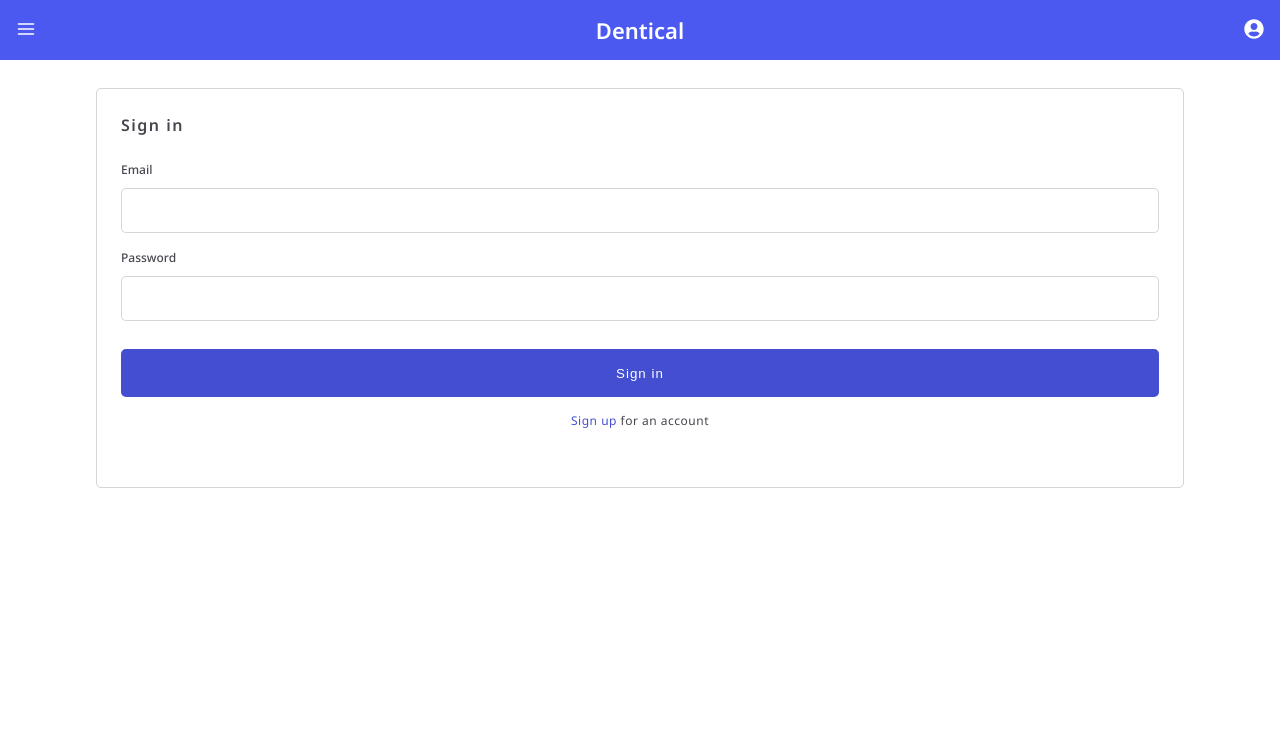
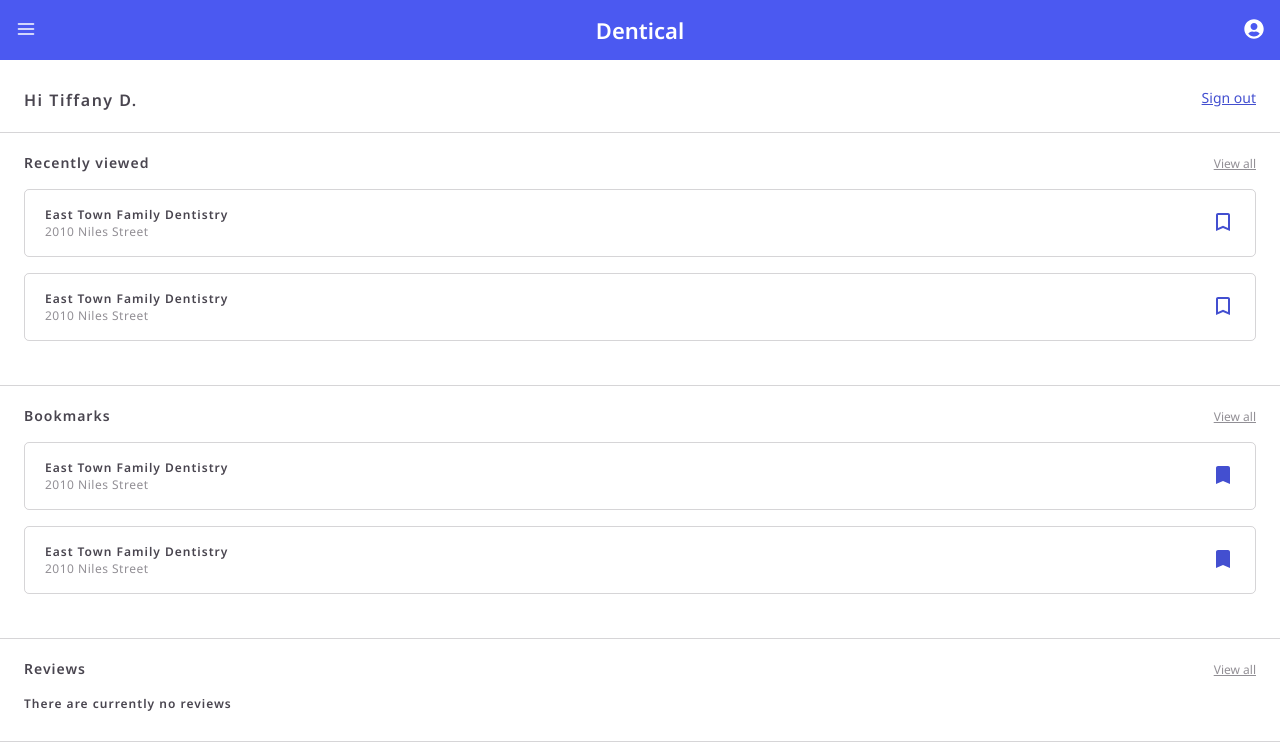
Before and after one commit to ding-09/dentical-app, a React (Create React App) app: page /signin in a window 1280 px wide. Shown: the top 750 px of the page. Built offline with nearby package versions, Linux system fonts and the light colour scheme; sample sign-in values are in the browser's storage.

Commit message:
added auth context and localStorage functions to sign in and sign out users

```diff
--- a/package.json
+++ b/package.json
@@ -3,10 +3,13 @@
   "version": "0.1.0",
   "private": true,
   "dependencies": {
+    "@react-google-maps/api": "^2.13.1",
     "@testing-library/jest-dom": "^5.16.5",
     "@testing-library/react": "^13.4.0",
     "@testing-library/user-event": "^13.5.0",
     "axios": "^0.27.2",
+    "dexie": "^3.2.2",
+    "dexie-react-hooks": "^1.1.1",
     "react": "^18.2.0",
     "react-dom": "^18.2.0",
     "react-icons": "^4.4.0",
--- a/src/App.js
+++ b/src/App.js
@@ -1,6 +1,6 @@
-import React from 'react';
+import React, { useEffect } from 'react';
 import { BrowserRouter, Routes, Route } from 'react-router-dom';
-
+import { useLoadScript } from '@react-google-maps/api';
 // components
 import Header from './components/header';
 
@@ -13,26 +13,33 @@ import SignUp from './pages/sign-up';
 import Profile from './pages/profile';
 
 // context
-import { AuthProvider } from './providers/AuthProvider';
+import { useAuth } from './providers/AuthProvider';
 
+// const libraries = ['places'];
 const App = () => {
+  // Google Maps API script loader
+  // const { isLoaded } = useLoadScript({
+  //   googleMapsApiKey: process.env.REACT_APP_API_KEY,
+  //   libraries,
+  // });
+
+  // use authContect
+  const auth = useAuth();
   return (
-    <AuthProvider>
     <BrowserRouter>
       <Header />
       <main>
         <Routes>
           <Route path='/' element={<Home />} />
           <Route path='results' element={<SearchResults />} />
-            <Route path='dentists' element={<SearchResults />}/>
+          <Route path='dentists' element={<SearchResults />} />
           <Route path='dentist/:id' element={<Details />} />
-            <Route path='signin' element={<SignIn />} />
+          <Route path='signin' element={auth.user ? <Profile /> : <SignIn />} />
           <Route path='signup' element={<SignUp />} />
           <Route path='profile' element={<Profile />} />
         </Routes>
       </main>
     </BrowserRouter>
-    </AuthProvider>
   );
 };
 
--- a/src/components/form/Form.jsx
+++ b/src/components/form/Form.jsx
@@ -3,15 +3,25 @@ import { StyledForm } from './style';
 import axios from 'axios';
 import { useNavigate } from 'react-router-dom';
 import { useForm } from '../../hooks/useForm';
+import { useAuth } from '../../providers/AuthProvider';
+import { signInUser } from '../../utils/user';
 
 const Form = ({ inputs, btnText, action }) => {
   let navigate = useNavigate();
+  const { setUser } = useAuth();
 
   const handleSubmit = async (e) => {
     e.preventDefault();
     try {
-      let res = await axios.post(`http://localhost:8000/${action}`, values)
-      console.log(res.data)
+      let res = await axios.post(`http://localhost:8000/${action}`, values);
+      // update context
+      setUser(res.data);
+
+      // update localStorage
+      signInUser(res.data.name, res.data.token);
+
+      // navigate to profile page
+      navigate('/profile');
     } catch (e) {
       console.log(e);
     }
--- a/src/components/header/Header.jsx
+++ b/src/components/header/Header.jsx
@@ -8,7 +8,10 @@ import { StyledHeader } from './style';
 import { FiMenu } from 'react-icons/fi';
 import { FaUserCircle } from 'react-icons/fa';
 
+import { useAuth } from '../../providers/AuthProvider';
+
 const Header = () => {
+  const { user } = useAuth();
   return (
     <StyledHeader>
       <button>
@@ -17,7 +20,7 @@ const Header = () => {
       <Link to='/'>
         <h1>Dentical</h1>
       </Link>
-      <Link to='signin'>
+      <Link to={user ? 'profile' : 'signin'}>
         <FaUserCircle />
       </Link>
     </StyledHeader>
--- a/src/index.js
+++ b/src/index.js
@@ -1,12 +1,15 @@
 import React from 'react';
 import ReactDOM from 'react-dom/client';
 import App from './App';
-import GlobalStyle from './GlobalStyle'
+import GlobalStyle from './GlobalStyle';
+import { AuthProvider } from './providers/AuthProvider';
 
 const root = ReactDOM.createRoot(document.getElementById('root'));
 root.render(
   <React.StrictMode>
-    <GlobalStyle/>
-    <App />
+    <GlobalStyle />
+    <AuthProvider>
+      <App />
+    </AuthProvider>
   </React.StrictMode>
 );
--- a/src/pages/profile/Profile.jsx
+++ b/src/pages/profile/Profile.jsx
@@ -1,4 +1,4 @@
-import React from 'react';
+import React, { useEffect } from 'react';
 import {
   ProfilePage,
   Header,
@@ -7,14 +7,37 @@ import {
   Reviews,
   SubHeader,
 } from './style';
-import { Link } from 'react-router-dom';
+import { Link, useNavigate } from 'react-router-dom';
 import DentistCard from './DentistCard';
+import { useAuth } from '../../providers/AuthProvider';
+import { signOutUser } from '../../utils/user';
 
 const Profile = () => {
+  const navigate = useNavigate();
+
+  const { user, setUser } = useAuth();
+  // if not authorized, route user to signin page
+  useEffect(() => {
+    if (!user) {
+      navigate('/signin');
+    }
+  }, []);
+
+  const handleSignOut = () => {
+    // set user in context to null
+    setUser(null);
+
+    // remove user from localStorage
+    signOutUser();
+  };
+
   return (
     <ProfilePage>
       <Header>
         <h2>Hi Tiffany D.</h2>
+        <Link to='/' onClick={handleSignOut}>
+          Sign out
+        </Link>
       </Header>
       <RecentlyViewed>
         <SubHeader>
@@ -37,7 +60,7 @@ const Profile = () => {
           <h3>Reviews</h3>
           <Link to='reviews'>View all</Link>
         </SubHeader>
-        <h4 className="empty">There are currently no reviews</h4>
+        <h4 className='empty'>There are currently no reviews</h4>
       </Reviews>
     </ProfilePage>
   );
--- a/src/pages/profile/style.js
+++ b/src/pages/profile/style.js
@@ -10,6 +10,11 @@ export const ProfilePage = styled.section`
 export const Header = styled.header`
   padding: 2.8rem 2.4rem 2rem;
   border-bottom: 1px solid var(--grayAccentColor);
+  display: flex;
+  justify-content: space-between;
+  a {
+    font-size: 1.4rem;
+  }
 `;
 
 export const SubHeader = styled.header`
--- a/src/providers/AuthProvider.js
+++ b/src/providers/AuthProvider.js
@@ -1,9 +1,11 @@
-import { useContext, createContext, useState } from 'react';
+import { useContext, createContext, useState, useEffect } from 'react';
+import { getUser } from '../utils/user';
 
 const AuthContext = createContext();
+const AuthProvider = ({ children }) => {
+  const [user, setUser] = useState(getUser());
 
-const AuthProvider = ({ children }) => {
-  const value = '';
+  const value = { user, setUser };
   return <AuthContext.Provider value={value}>{children}</AuthContext.Provider>;
 };
 
--- /dev/null
+++ b/src/utils/user.js
@@ -0,0 +1,14 @@
+// localStorage functions
+export const getUser = () => {
+  let user = JSON.parse(localStorage.getItem('user')) || null;
+  return user;
+};
+
+export const signInUser = (name, token) => {
+  let user = { name, token };
+  localStorage.setItem('user', JSON.stringify(user));
+};
+
+export const signOutUser = () => {
+  localStorage.removeItem('user')
+};
```
Also changed, not shown: 2 other files (tests, documents, lock files or other folders). Lines whose indentation alone changed are shown as unchanged.
